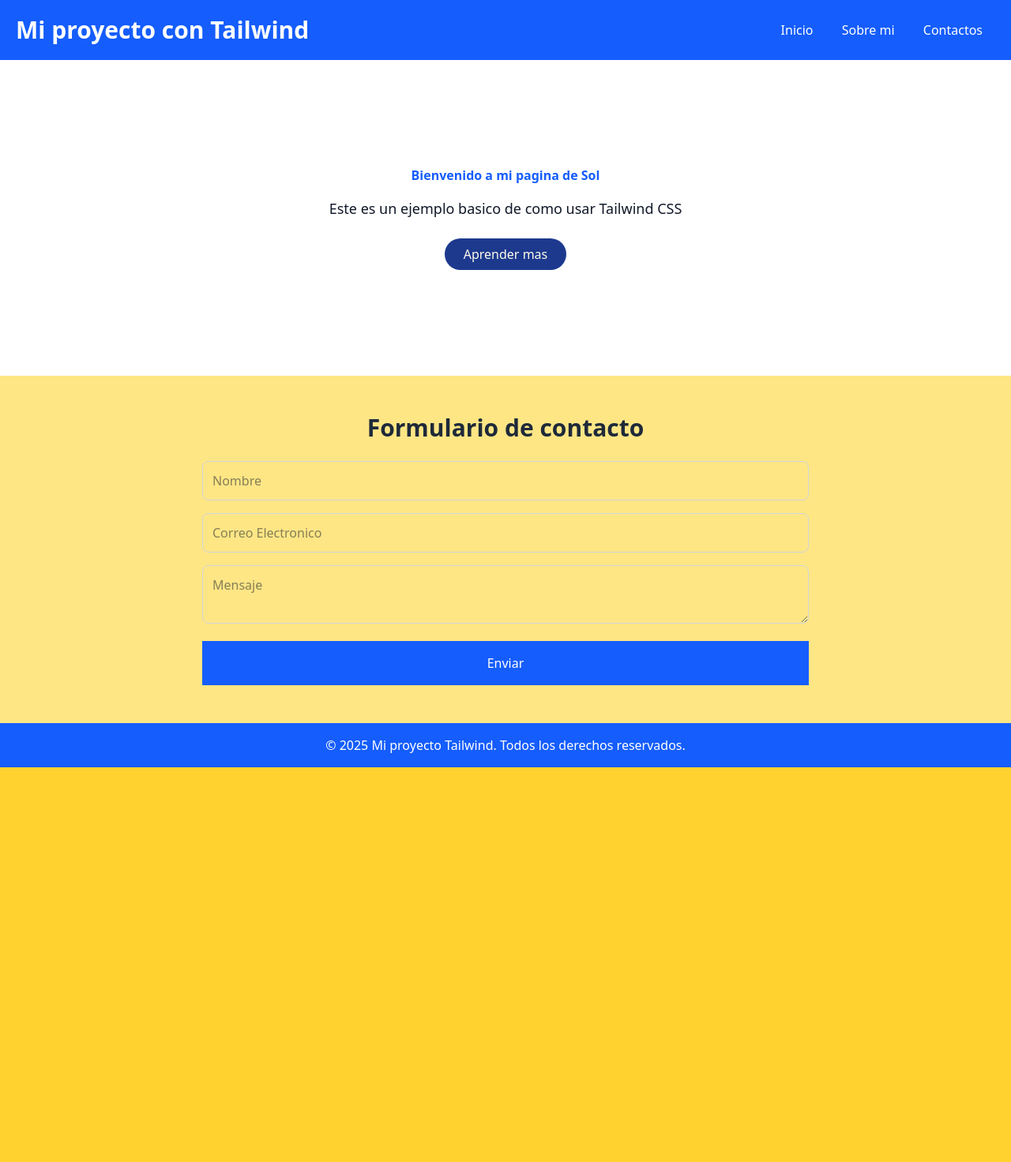
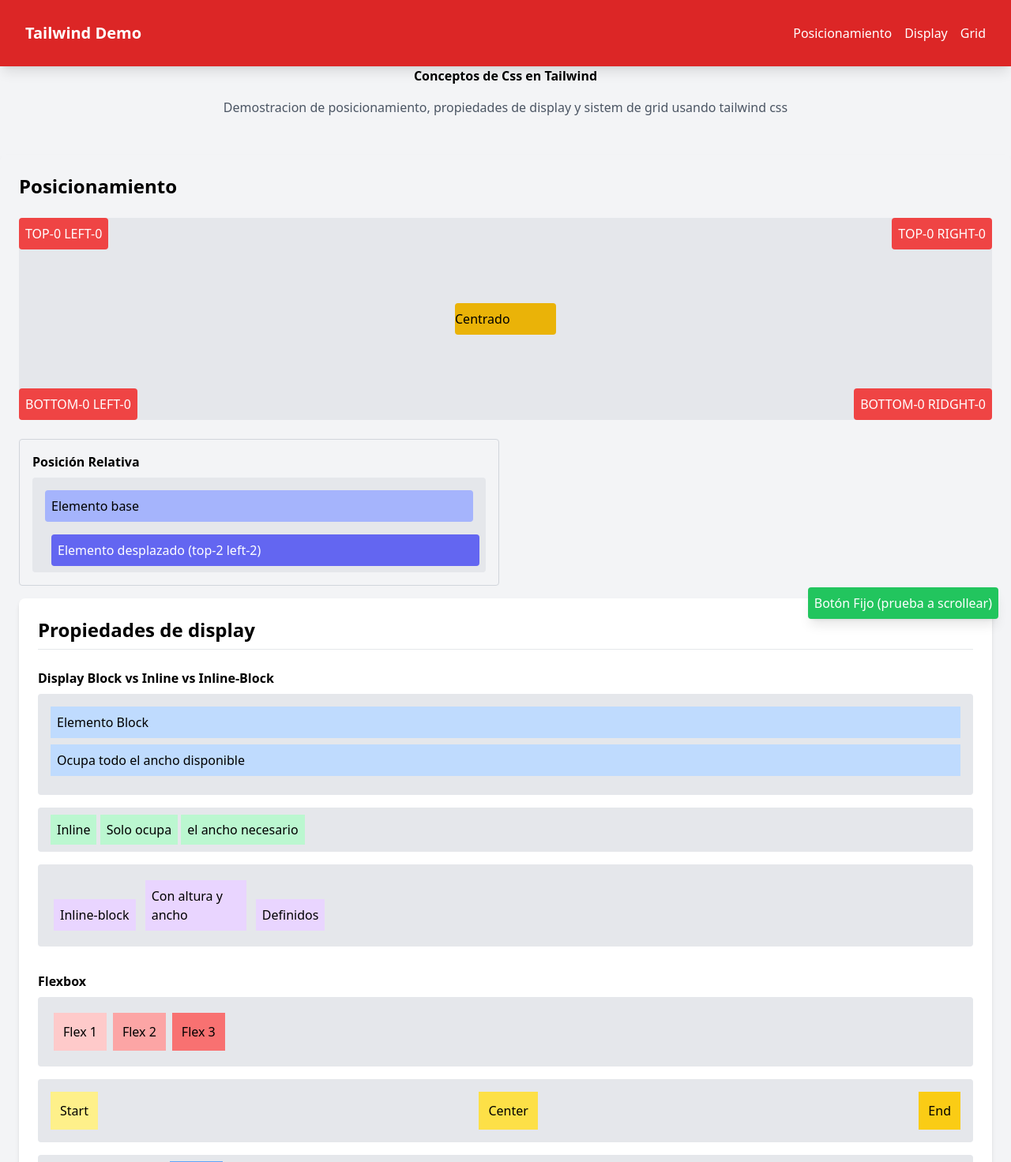
Before and after one commit to MarisolLazo/Practicas-DCW, a website: page index.html in a window 1280 px wide. Shown: the top 1472 px of the page at 79% size. Before the commit the page ends 972 px from the top, so only its background shows below. Drawn offline with nearby package versions, Linux system fonts and the light colour scheme.

Commit message:
PRACTICA 3
PRACTICA 3

```diff
--- a/index.html
+++ b/index.html
@@ -1,52 +1,126 @@
 <!DOCTYPE html>
-<html lang="en">
+<html lang="es">
 
 <head>
     <meta charset="UTF-8">
     <meta name="viewport" content="width=device-width, initial-scale=1.0">
-    <title>Document</title>
-    <script src="https://unpkg.com/@tailwindcss/browser@4"></script>
+    <title>Práctica Tailwind</title>
+    <script src="https://cdn.tailwindcss.com"></script>
 </head>
 
-<body class=" bg-amber-300 text-gray-900 min-h-screen">
-    <header class="bg-blue-600 text-white p-5">
-        <div class="max-w-7x1 mx-auto flex justify-between items-center">
-            <h1 class="text-3xl font-bold"> Mi proyecto con Tailwind</h1>
-            <nav>
-                <a href="#" class="px-4 py-2 hover:bg-blue-500 rounded">Inicio</a>
-                <a href="#" class="px-4 py-2 hover:bg-blue-500 rounded">Sobre mi</a>
-                <a href="#" class="px-4 py-2 hover:bg-blue-500 rounded">Contactos</a>
-            </nav>
-        </div>
+<body class="bg-gray-100">
+
+    <!-- Encabezado Sticky -->
+    <header class="sticky top-0 bg-red-600 text-white p-4 text shadow-lg z-50">
+        <nav class="container mx-auto px-4 py-3 flex justify-between items-center">
+            <h1 class="text-xl font-bold">Tailwind Demo</h1>
+            <div class="hidden md:flex space-x-4">
+                <a href="#posicionamiento" class="hover:text-indigo-200">Posicionamiento</a>
+                <a href="#display" class="hover:text-indigo-200">Display</a>
+                <a href="#grid" class="hover:text-indigo-200">Grid</a>
+            </div>
+            <button class="md:hidden p-2 rounded bg-indigo-500 hover:bg-indigo-400">Menu</button>
+        </nav>
     </header>
-    <section class="py-12 bg-white min-h-[400px] flex items-center">
-        <div class="max-w-4xl mx-auto text-center">
-            <h2 class="text'4xl font-semibold mb-4 text-blue-600">Bienvenido a mi pagina de Sol</h2>
-            <p class="text-lg mb-6">Este es un ejemplo basico de como usar Tailwind CSS</p>
-            <a href="#" class="inline-block bg-blue-900 text-amber-50 py-2 px-6 rounded-full hover:bg-blue-700">Aprender
-                mas</a>
-        </div>
-    </section>
-    <section class="py-12 bg-amber-200 min-h-[400px]">
-        <div class="max-w-3xl mx-auto text-center">
-            <h3 class="text-3xl font-semibold text-gray-800 mb-6">Formulario de contacto</h3>
-            <form action="#" class="space-y-4">
-                <input type="text" placeholder="Nombre" class="w-full p-3 rounded-lg
-                border border-gray-300 focus:outline-none focus:ring-2 focus:ring-blue-500">
 
-                <input type="text" placeholder="Correo Electronico" class="w-full p-3 rounded-lg
-                border border-gray-300 focus:outline-none focus:ring-2 focus:ring-blue-500">
+    <main>
+        <!--Seccion de introduccion-->
+        <section class="mb-12 text-center">
+            <h2 class="text-3x font-bold mb-4">Conceptos de Css en Tailwind</h2>
+            <p class="max-w 2x1 mx-auto text-gray-600">
+                Demostracion de posicionamiento, propiedades de display y sistem de grid usando tailwind css
+            </p>
+        </section>
 
-                <textarea placeholder="Mensaje" class="w-full p-3 rounded-lg
-                border border-gray-300 focus:outline-none focus:ring-2 focus:ring-blue-500"></textarea>
+        <!--Seccion de posicionanmiento-->
+        <section id="posicionamiento" class="mb-12 bg-write p-6 rounded-lg shadow-md">
+            <h2 class="text-2xl font-bold mb-6 border-bg-2">Posicionamiento</h2>
+            <div class="relative bg-gray-200 h-64 rounded-lg p-4 mb-6">
+                <div class="absolute top-0 left-0 bg-red-500 text-white p-2 rounded">
+                    TOP-0 LEFT-0
+                </div>
 
-                <button type="submit" class="w-full bg-blue-600 text-white text center p-4">Enviar</button>
-            </form>
-        </div>
-    </section>
-    <footer class="bg-blue-600 text-white text-center p-4">
-        <p>&copy; 2025 Mi proyecto Tailwind. Todos los derechos reservados.</p>
-    </footer>
+                <div class="absolute top-0 right-0 bg-red-500 text-white p-2 rounded">
+                    TOP-0 RIGHT-0
+                </div>
+
+                <div class="absolute bottom-0 left-0 bg-red-500 text-white p-2 rounded">
+                    BOTTOM-0 LEFT-0
+                </div>
+
+                <div class="absolute bottom-0 right-0 bg-red-500 text-white p-2 rounded">
+                    BOTTOM-0 RIDGHT-0
+                </div>
+                <div
+                    class="absolute inset-0 m-auto w-32 h-10 bg-yellow-500 text-center flex items-center justify-between rounded">
+                    Centrado
+
+                </div>
+            </div>
+            <div class="flex flex-wrap -mx-2">
+                <div class="w-full md:w-1/2 px-2 mb-4">
+                    <div class="border border-gray-300 p-4 rounded">
+                        <h3 class="font-bold mb-2">Posición Relativa</h3>
+                        <div class="relative p-4 bg-gray-200 rounded">
+                            <div class="bg-indigo-300 p-2 rounded">Elemento base</div>
+                            <div class="relative bg-indigo-500 text-white p-2 top-2 left-2 rounded mt-2">
+                                Elemento desplazado (top-2 left-2)
+                            </div>
+                        </div>
+                    </div>
+                </div>
+            </div>
+            <div class="fixed bottom-4 right-4 bg-green-500 p-2 text-white rounded shadow-lg">
+                Botón Fijo (prueba a scrollear)
+            </div>
+            <section id="display" class="mb-12 bg-white p-6 rounded-lg shadow-md">
+                <h2 class="text-2xl font-bold mb-6 border-b pb-2">Propiedades de display</h2>
+
+                <div class="mb-8">
+                    <h3 class="font-bold mb-2">Display Block vs Inline vs Inline-Block</h3>
+
+                    <div class="bg-gray-200 p-4 rounded mb-4">
+                        <span class="block bg-blue-200 p-2 mb-2">Elemento Block</span>
+                        <span class="block bg-blue-200 p-2 mb-2">Ocupa todo el ancho disponible</span>
+                    </div>
+
+                    <div class="bg-gray-200 p-4 rounded mb-4">
+                        <span class="inline bg-green-200 p-2">Inline</span>
+                        <span class="inline bg-green-200 p-2">Solo ocupa</span>
+                        <span class="inline bg-green-200 p-2">el ancho necesario</span>
+                    </div>
+
+                    <div class="bg-gray-200 p-4 rounded">
+                        <span class="inline-block bg-purple-200 p-2 m-1">Inline-block</span>
+                        <span class="inline-block bg-purple-200 p-2 m-1 w-32 h-16">Con altura y ancho</span>
+                        <span class="inline-block bg-purple-200 p-2 m-1">Definidos</span>
+                    </div>
+                </div>
+                <div>
+                    <h3 class="font-bold mb-2">Flexbox</h3>
+
+                    <div class="flex flex-wrap mb-4 bg-gray-200 p-4 rounded">
+                        <div class="bg-red-200 p-3 m-1">Flex 1</div>
+                        <div class="bg-red-300 p-3 m-1">Flex 2</div>
+                        <div class="bg-red-400 p-3 m-1">Flex 3</div>
+                    </div>
+
+                    <div class="flex justify-between mb-4 bg-gray-200 p-4 rounded">
+                        <div class="bg-yellow-200 p-3">Start</div>
+                        <div class="bg-yellow-300 p-3">Center</div>
+                        <div class="bg-yellow-400 p-3">End</div>
+                    </div>
+
+                    <div class="flex items-center h-24 mb-4 bg-gray-200 p-4 rounded">
+                        <div class="bg-blue-200 p-3 h-8">Small</div>
+                        <div class="bg-blue-300 p-3 h-16">Medium</div>
+                        <div class="bg-blue-400 p-3 h-20">Large</div>
+                    </div>
+                </div>
+            </section>
+        </section>
+        </section>
+    </main>
 </body>
 
 </html>
```
